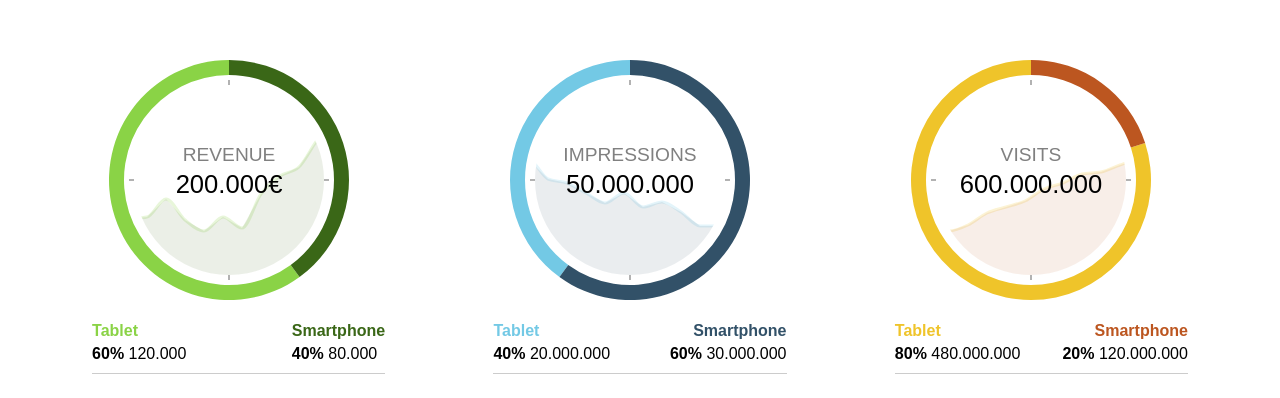
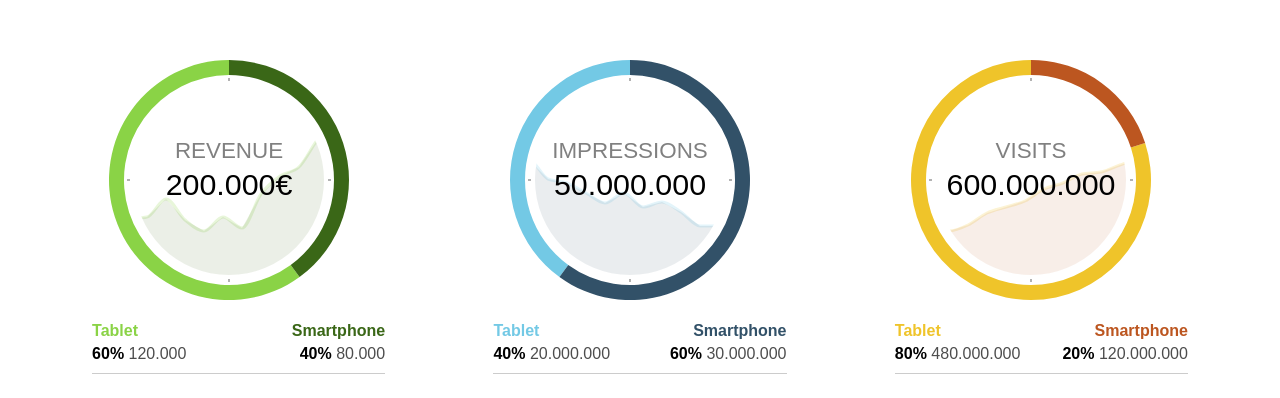
Before and after one commit to akarpas/d3-graphs, a website: page index.html in a window 1280 px wide. Shown: the part 192-590 px from the top of the page. Drawn offline with nearby package versions, Linux system fonts and the light colour scheme.

Commit message:
add styling and colors

```diff
--- a/main.css
+++ b/main.css
@@ -63,11 +63,23 @@ body {
 .label {
   fill: grey;
   font-weight: 500;
-  font-size: 1.2em;
+  font-size: 1.4em;
 }
 
 .value {
   font-weight: 500;
   fill: black;
-  font-size: 1.6em;
+  font-size: 1.9em;
 }
+
+.tablet .values {
+  text-align: left
+}
+
+.smartphone .values {
+  text-align: right
+}
+
+.number {
+  color: rgba(0,0,0,0.7);
+}
--- a/main.js
+++ b/main.js
@@ -123,35 +123,35 @@ renderGraph = (data, colors, div, type) => {
 
   g.append('line')
     .attr('x1', '0')
-    .attr('y1', '-95')
+    .attr('y1', '-99')
     .attr('x2', '0')
-    .attr('y2', '-100')
+    .attr('y2', '-102')
     .style('stroke', 'rgba(0,0,0,0.3)')
     .style('stroke-width', '2')
     .attr('transform', 'translate(' + (width-160) + ',' + (height-130) + ')')
 
   g.append('line')
     .attr('x1', '0')
-    .attr('y1', '95')
+    .attr('y1', '99')
     .attr('x2', '0')
-    .attr('y2', '100')
+    .attr('y2', '102')
     .style('stroke', 'rgba(0,0,0,0.3)')
     .style('stroke-width', '2')
     .attr('transform', 'translate(' + (width-160) + ',' + (height-130) + ')')
 
   g.append('line')
-    .attr('x1', '95')
+    .attr('x1', '99')
     .attr('y1', '0')
-    .attr('x2', '100')
+    .attr('x2', '102')
     .attr('y2', '0')
     .style('stroke', 'rgba(0,0,0,0.3)')
     .style('stroke-width', '2')
     .attr('transform', 'translate(' + (width-160) + ',' + (height-130) + ')')
 
   g.append('line')
-    .attr('x1', '-95')
+    .attr('x1', '-99')
     .attr('y1', '0')
-    .attr('x2', '-100')
+    .attr('x2', '-102')
     .attr('y2', '0')
     .style('stroke', 'rgba(0,0,0,0.3)')
     .style('stroke-width', '2')
@@ -165,8 +165,12 @@ renderStats = (data, colors, index) => {
   const smartphonePercent = 100 - tabletPercent
   document.getElementById(`tabletTitleChart${index+1}`).style.color = colors[0]
   document.getElementById(`smartphoneTitleChart${index+1}`).style.color = colors[1]
-  document.getElementById(`tabletValuesChart${index+1}`).innerHTML = `<b>${tabletPercent}%</b> ${addCommas(currentData[0].value)}`
-  document.getElementById(`smartphoneValuesChart${index+1}`).innerHTML = `<b>${smartphonePercent}%</b> ${addCommas(currentData[1].value)}`
+  document.getElementById(`tabletValuesChart${index+1}`).innerHTML = `
+    <b>${tabletPercent}%</b> <span class="number">${addCommas(currentData[0].value)}</span>
+  `
+  document.getElementById(`smartphoneValuesChart${index+1}`).innerHTML = `
+    <b>${smartphonePercent}%</b> <span class="number">${addCommas(currentData[1].value)}</span>
+  `
 }
 
 start = (allData) => {
```
